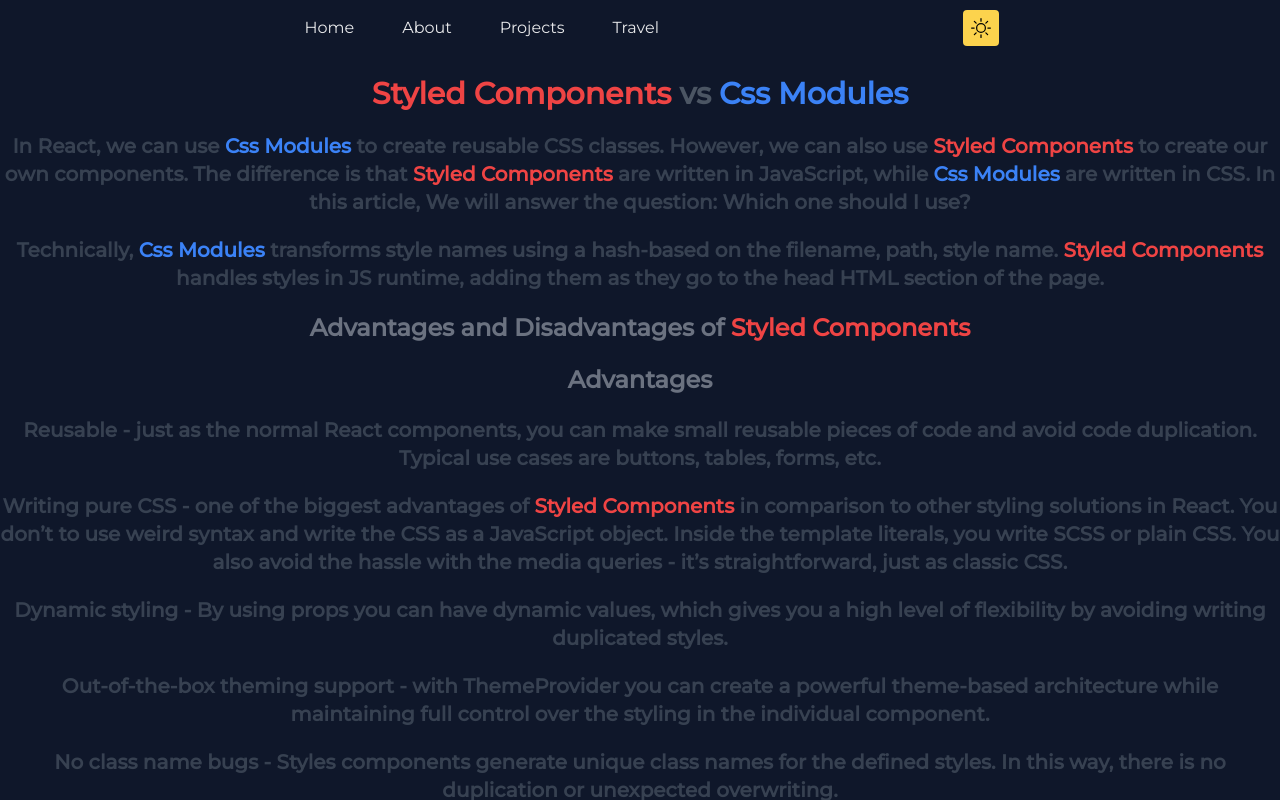
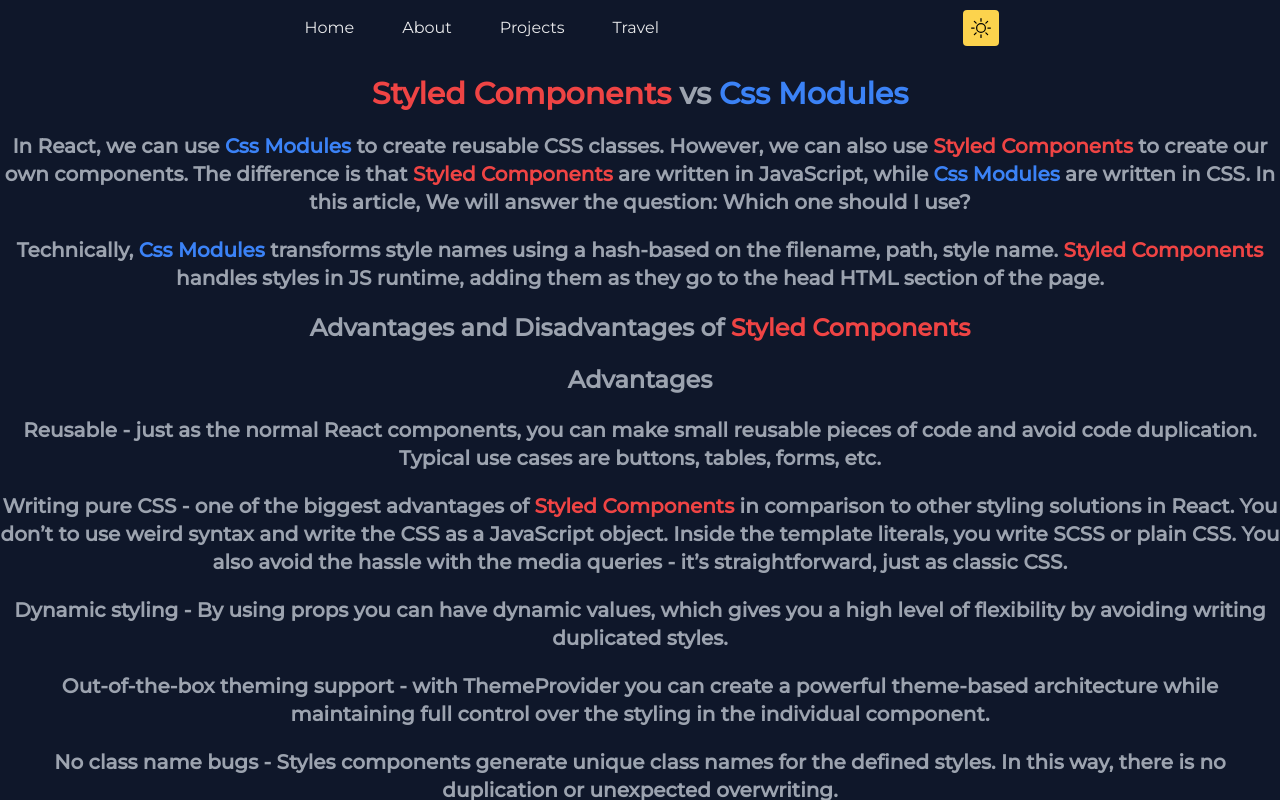
Before and after one commit to mustafamertgoksu/my-blog, a Next.js app: page /content/styled-components-vs-css-modules in a window 1280 px wide. Built offline with nearby package versions, Linux system fonts and the light colour scheme.

Commit message:
styles changes

```diff
--- a/package.json
+++ b/package.json
@@ -14,11 +14,13 @@
     "@next/mdx": "^12.2.4",
     "@octokit/request": "^6.2.0",
     "@types/react-content-loader": "^4.0.0",
+    "@types/styled-components": "^5.1.26",
     "axios": "^0.27.2",
     "gray-matter": "^4.0.3",
     "next": "^12.2.4",
     "next-pwa": "^5.5.5",
     "next-sitemap": "^3.1.17",
+    "prism-react-renderer": "^1.3.5",
     "react": "18.2.0",
     "react-dom": "18.2.0",
     "react-hook-form": "^7.34.0",
@@ -26,6 +28,7 @@
     "react-loading-skeleton": "^3.1.0",
     "remark-frontmatter": "^4.0.1",
     "sharp": "^0.30.7",
+    "styled-components": "^5.3.5",
     "typewriter-effect": "^2.19.0"
   },
   "devDependencies": {
--- a/src/styles/mdx.module.css
+++ b/src/styles/mdx.module.css
@@ -3,15 +3,15 @@
 }
 
 .mdxContainer h1 {
-  @apply text-3xl font-bold text-center mb-5 text-gray-600
+  @apply text-3xl font-bold text-center mb-5 text-gray-400
 }
 
 .mdxContainer h2 {
-  @apply text-2xl font-bold text-center mb-5 text-gray-500
+  @apply text-2xl font-bold text-center mb-5 text-gray-400
 }
 
 .mdxContainer h3 {
-  @apply text-xl font-bold text-center mb-5 text-gray-700
+  @apply text-xl font-bold text-center mb-5 text-gray-400
 }
 
 .mdxContainer h4 {
--- a/tsconfig.json
+++ b/tsconfig.json
@@ -15,6 +15,6 @@
     "jsx": "preserve",
     "incremental": true
   },
-  "include": ["next-env.d.ts", "**/*.ts", "**/*.tsx", "src/lib/posts.ts", "src/pages/_offline.js"],
+  "include": ["next-env.d.ts", "**/*.ts", "**/*.tsx", "src/lib/posts.ts", "src/components/syntaxHighlighter.jsx", "src/pages/_offline.js"],
   "exclude": ["node_modules"]
 }
```
Also changed, not shown: 2 other files (tests, documents, lock files or other folders).
